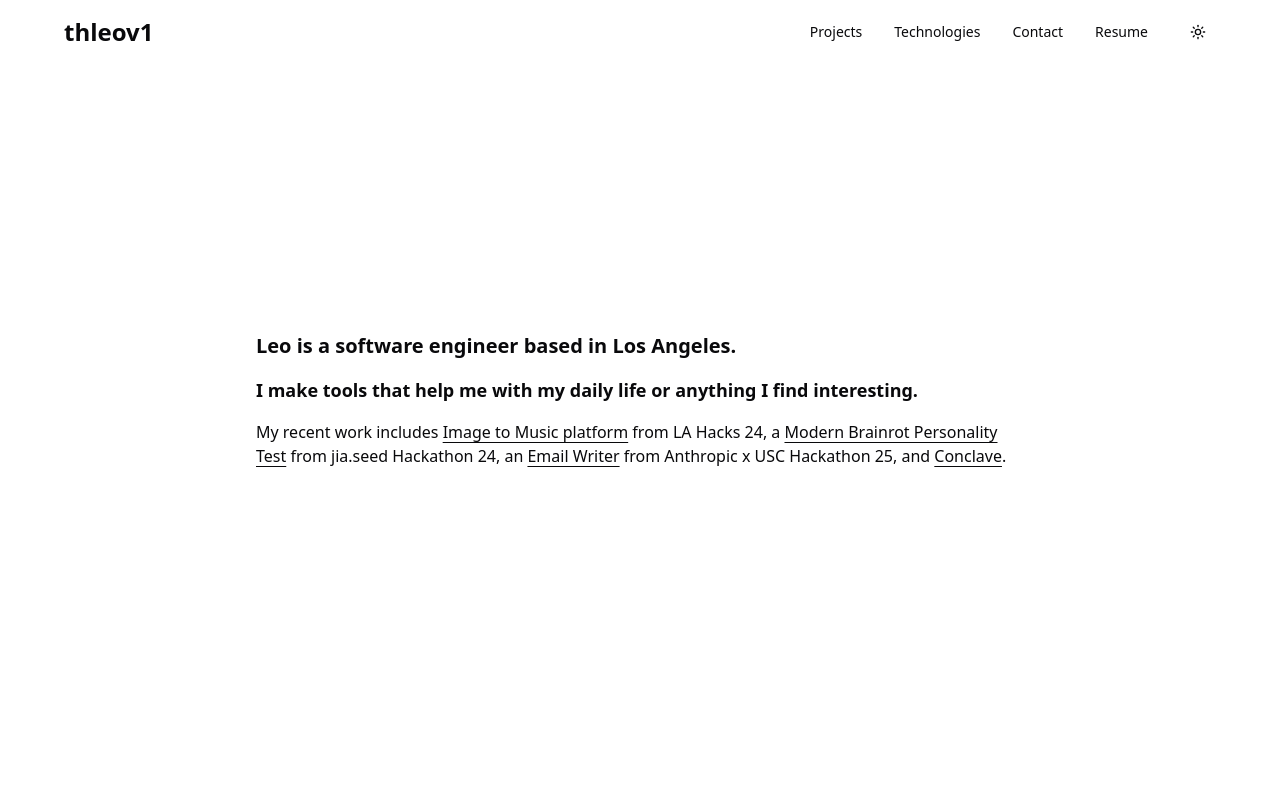
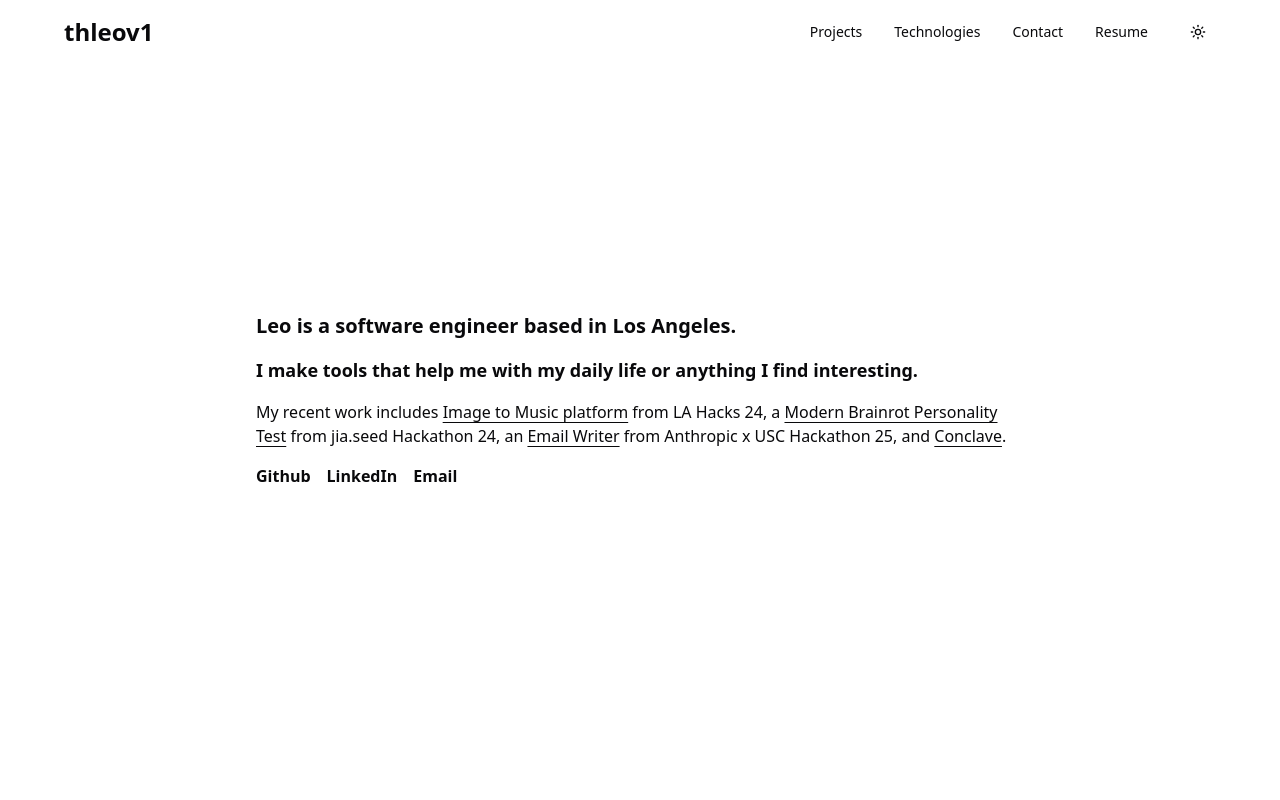
Before and after one commit to THL-Leo/thl-v1, a Next.js app: page / in a window 1280 px wide. Shown: the top 800 px of the page. Built offline with nearby package versions, Linux system fonts and the light colour scheme.

Commit message:
added links to the landing page

```diff
--- a/src/components/sections/HeroSection.tsx
+++ b/src/components/sections/HeroSection.tsx
@@ -30,6 +30,33 @@ export function HeroSection() {
             </a>.
           </p>
         </div>
+
+        <div className="flex gap-4 mt-4">
+          <a
+            href="https://github.com/THL-Leo"
+            target="_blank"
+            rel="noopener noreferrer"
+            className="text-base font-semibold hover:text-primary transition-colors"
+          >
+            Github
+          </a>
+          <a
+            href="https://www.linkedin.com/in/thl-leo/"
+            target="_blank"
+            rel="noopener noreferrer"
+            className="text-base font-semibold hover:text-primary transition-colors"
+          >
+            LinkedIn
+          </a>
+          <a
+            href="https://mail.google.com/mail/?view=cm&fs=1&to=leolee.developer@gmail.com"
+            target="_blank"
+            rel="noopener noreferrer"
+            className="text-base font-semibold hover:text-primary transition-colors"
+          >
+            Email
+          </a>
+        </div>
       </div>
     </section>
   )
```
